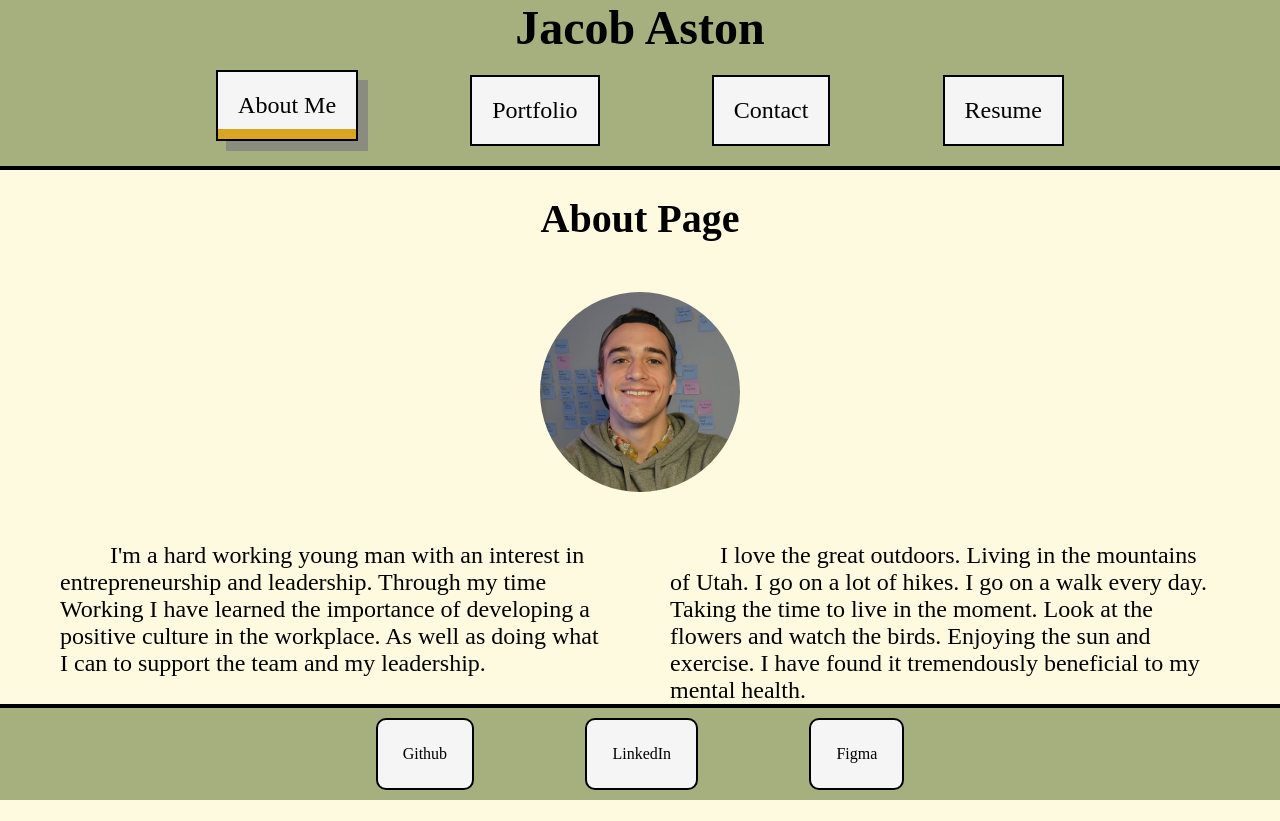
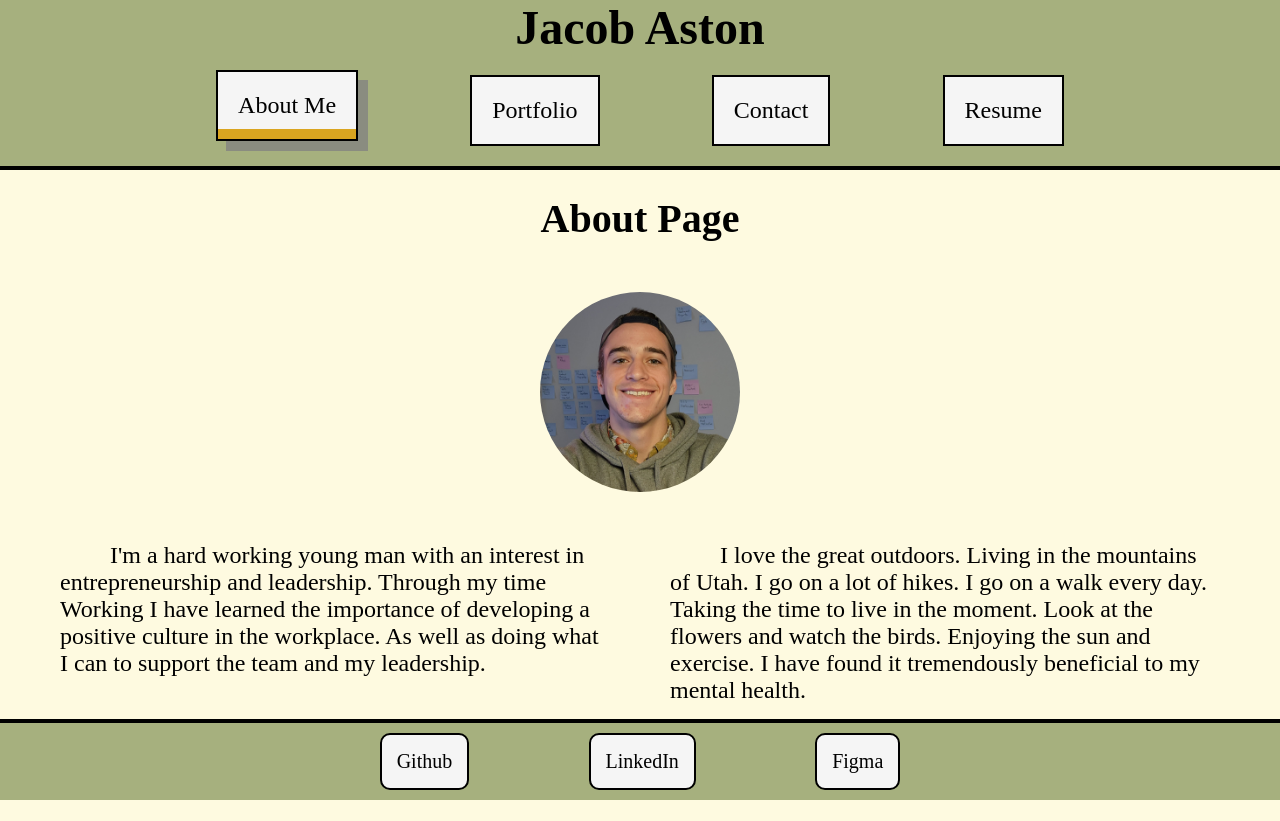
Before and after one commit to Jacob-Aston/react-portfolio, a React (Create React App) app: page / in a window 1280 px wide. Built offline with nearby package versions, Linux system fonts and the light colour scheme; the HTML template or start-up script is replaced by a standard one.

Commit message:
changed footer links font size. footer no longer responsive at 744px break.

```diff
--- a/src/styles/Footer.css
+++ b/src/styles/Footer.css
@@ -18,6 +18,7 @@ footer {
 .link {
   text-decoration: none;
   color: black;
+  font-size: 1.25em;
   padding: 15px;
   margin: 10px;
   background-color: whitesmoke;
@@ -29,9 +30,3 @@ footer {
 .link:hover {
   background-color: lightgray;
 }
-
-@media (min-width: 744px) {
-  .link {
-    padding: 25px;
-  }
-}
```
